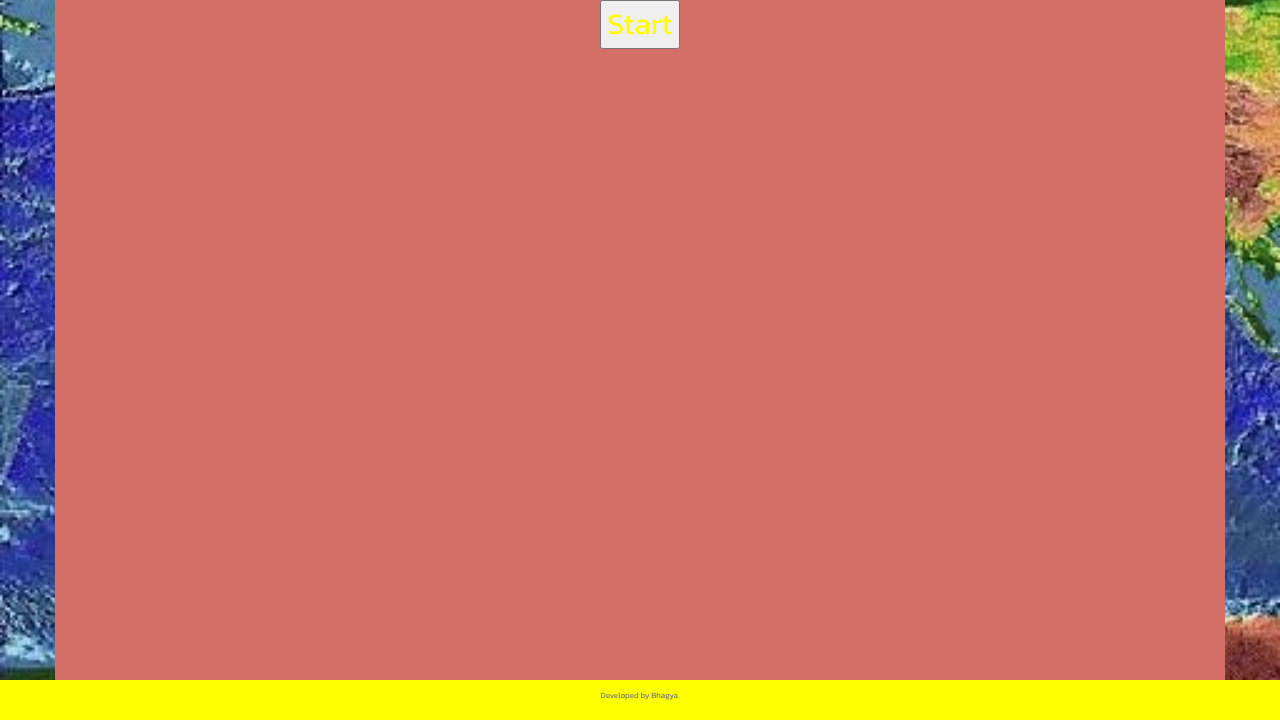
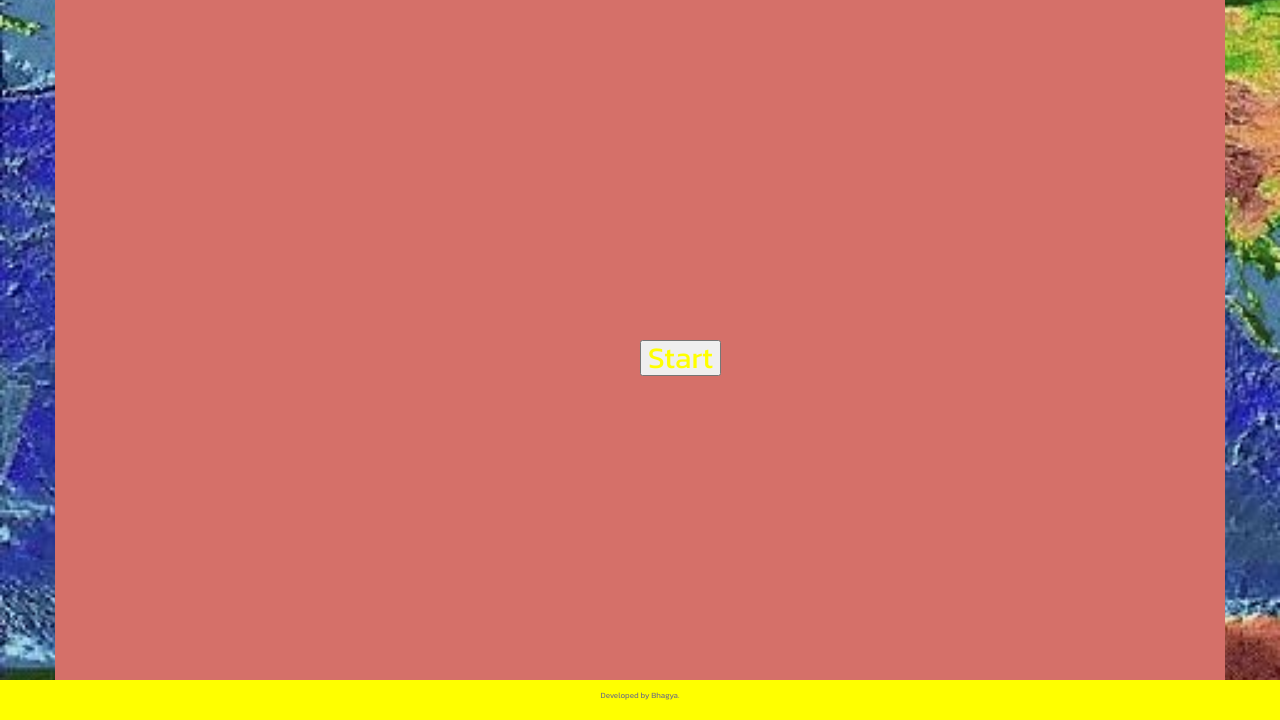
Before and after one commit to bhagya88/TriviaGame, a PHP site: page / in a window 1280 px wide. Shown: the part 80-800 px from the top of the page. Run offline with PHP 8.4, Linux system fonts and the light colour scheme; some web fonts are replaced.

Commit message:
start button centered

```diff
--- a/assets/css/style.css
+++ b/assets/css/style.css
@@ -35,11 +35,25 @@ header{
 	text-align:right;
 	font-size:20px;
     color:black;
+
 }
 .page-sub-header{
 	height:100%;
 	background: rgb(213,112,105);
+	line-height: 100%;
+
 }
+
+#start{
+	position:relative;
+}
+
+#btnStart{
+position:absolute;
+
+top:50%;
+}
+
 .page{
 	height:90%;
 	background: rgb(213,112,105);
--- a/index.html
+++ b/index.html
@@ -2,7 +2,8 @@
 <html>
 <head>
 	<title>Geography Trivia</title>
-	 <meta name="viewport" content="width=device-width, initial-scale=1">
+	<meta name="viewport" content="width=device-width">
+
 
 	<link rel="stylesheet" type="text/css" href="https://maxcdn.bootstrapcdn.com/bootstrap/3.3.7/css/bootstrap.min.css">
 	<link rel="stylesheet" type="text/css" href="assets/css/style.css">
@@ -12,8 +13,8 @@
 <body>
 	<header>Geography Trivia</header>
 	<div id="main" class="container">
-		<div id="timer" class="row sub-header"></div>
-		<div id="start" class="row page-sub-header">
+		<div id="timer" class="row sub-header "></div>
+		<div id="start" class="row text-vertical-center page-sub-header ">
 			<button id="btnStart">Start</button>
 		</div>
 		<div id="question" class="row page">
```
